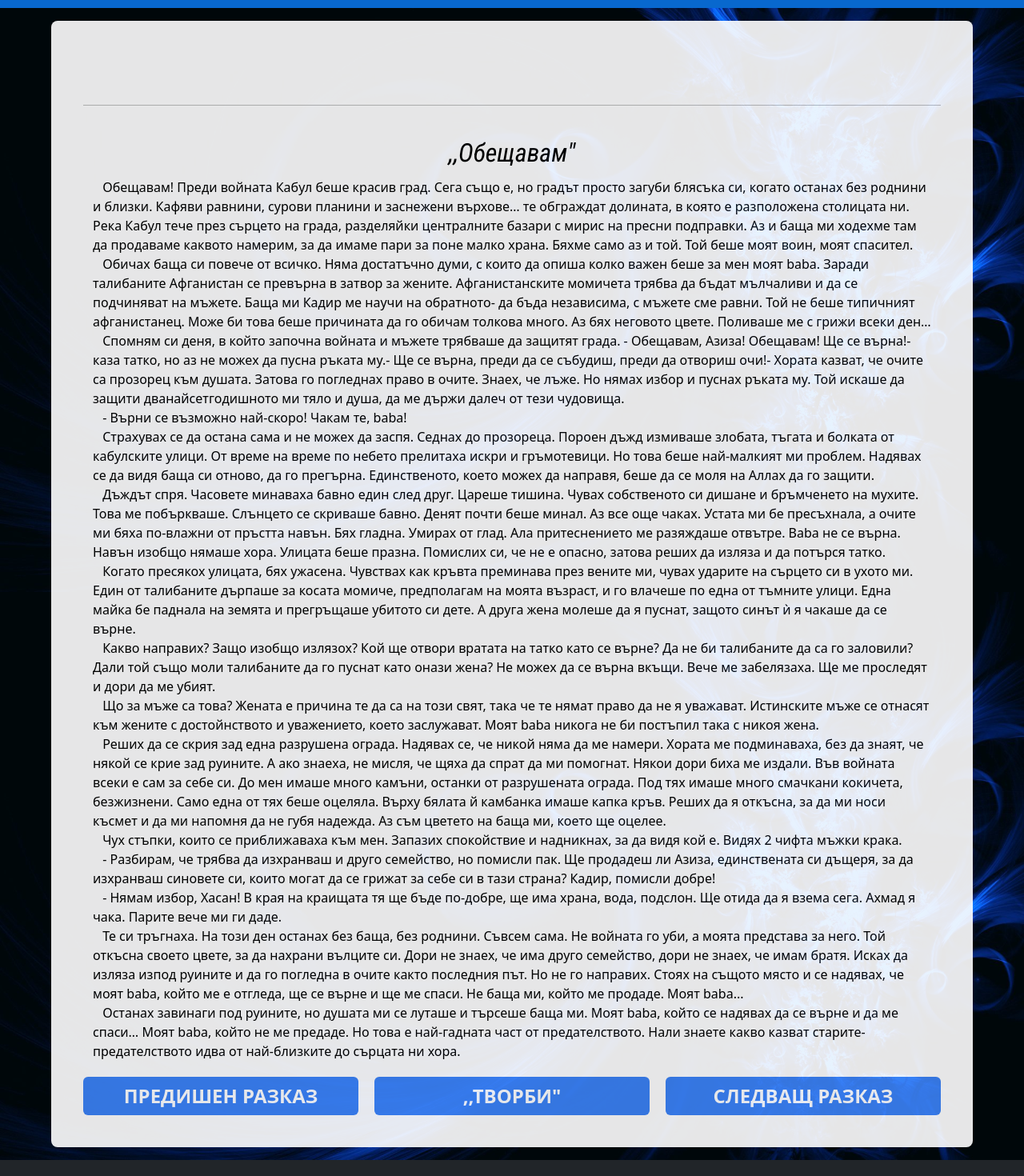
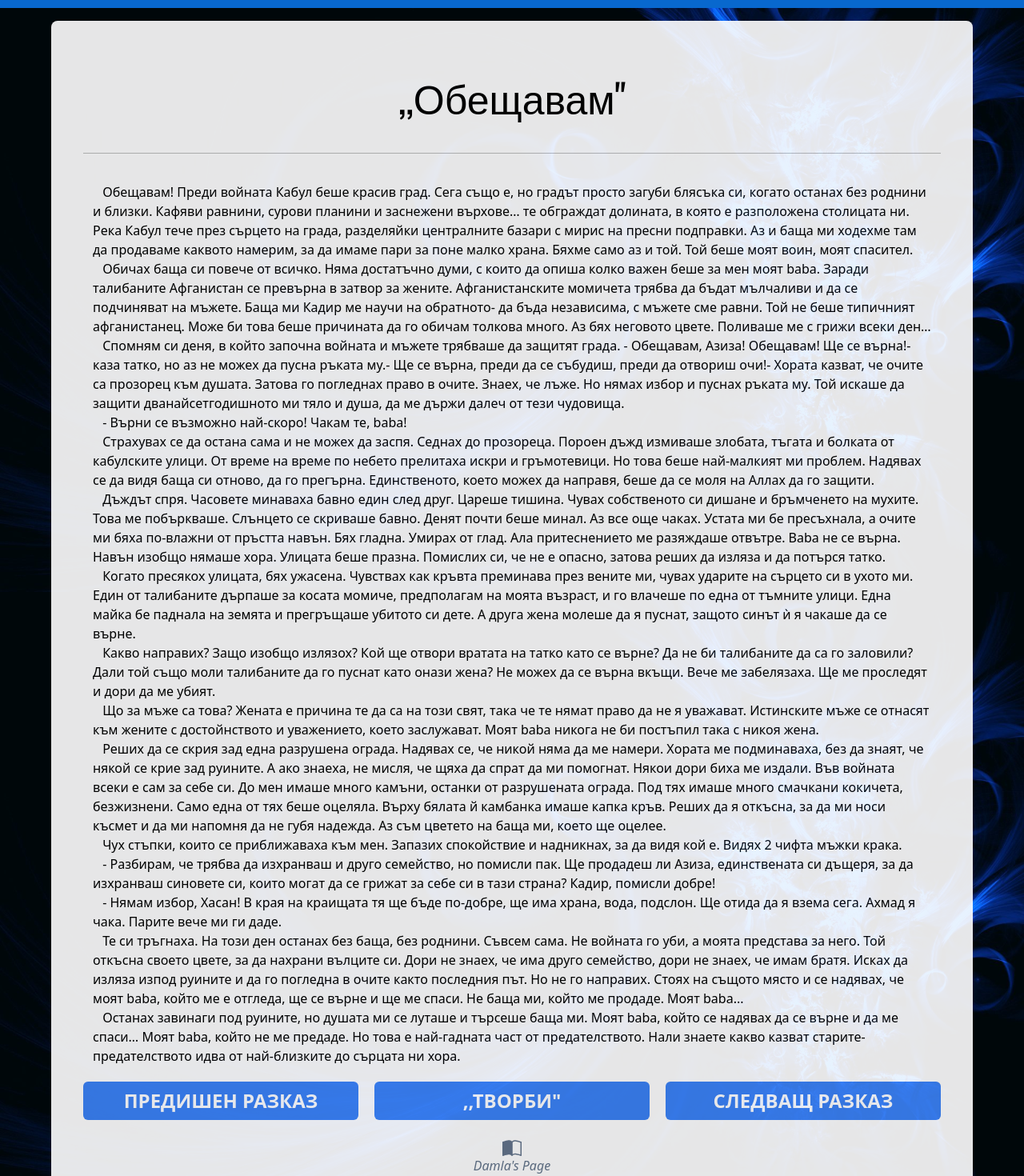
Before and after one commit to sldimitrov/DamlaPage, a React (Create React App) app: page /almanah in a window 1280 px wide. Shown: the part 60-1530 px from the top of the page at 80% size. Built offline with nearby package versions, Linux system fonts and the light colour scheme; a web font is replaced by a local one.

Commit message:
add Damla's page at the end of every Section

```diff
--- a/src/components/UI/SectionTemplate/SectionTemplate.jsx
+++ b/src/components/UI/SectionTemplate/SectionTemplate.jsx
@@ -6,7 +6,7 @@
         id="path"
       >
         <header className="flex items-center flex-col">
-          <h2 className="text-black text-lg mt-4" id="works-title">
+          <h2 className="text-black mt-4" id="works-title">
             {title}
           </h2>
           <h2
@@ -18,6 +18,21 @@
         </header>
         <hr className="bg-black h-0.5 mt-4" />
         {children}
+        <a href="/">
+          <h6 className="mt-4 text-slate-500 italic text-center">
+            <svg
+              xmlns="http://www.w3.org/2000/svg"
+              width="24"
+              height="24"
+              fill="currentColor"
+              className="bi bi-book-half mx-auto mt-3"
+              viewBox="0 0 16 16"
+            >
+              <path d="M8.5 2.687c.654-.689 1.782-.886 3.112-.752 1.234.124 2.503.523 3.388.893v9.923c-.918-.35-2.107-.692-3.287-.81-1.094-.111-2.278-.039-3.213.492zM8 1.783C7.015.936 5.587.81 4.287.94c-1.514.153-3.042.672-3.994 1.105A.5.5 0 0 0 0 2.5v11a.5.5 0 0 0 .707.455c.882-.4 2.303-.881 3.68-1.02 1.409-.142 2.59.087 3.223.877a.5.5 0 0 0 .78 0c.633-.79 1.814-1.019 3.222-.877 1.378.139 2.8.62 3.681 1.02A.5.5 0 0 0 16 13.5v-11a.5.5 0 0 0-.293-.455c-.952-.433-2.48-.952-3.994-1.105C10.413.809 8.985.936 8 1.783" />
+            </svg>
+            Damla's Page
+          </h6>
+        </a>
       </div>
     </>
   );
--- a/src/components/Works/Works.jsx
+++ b/src/components/Works/Works.jsx
@@ -59,12 +59,6 @@
           subtitle={"5 минути за кафе"}
           description="Час на смъртта- 11:11. Най-големият ми кошмар се сбъдна…"
         />
-        <h2
-          className="text-black leading-10 mx-auto text-lg mt-3 sm:line-height: 1.25;"
-          id="works-subtitle"
-        >
-          Есета и разкази
-        </h2>
       </section>
     </SectionTemplate>
   );
--- a/src/pages/PageTemplate/PageTemplate.jsx
+++ b/src/pages/PageTemplate/PageTemplate.jsx
@@ -3,11 +3,8 @@
 
 export default function PageTemplate({ title, text, prevPath, nextPath }) {
   return (
-    <SectionTemplate>
-      <div className="flex h-100 flex-col">
-        <h1 className="text-black text-center mt-10" id="text-title">
-          <i>{title}</i>
-        </h1>
+    <SectionTemplate title={title}>
+      <div className="flex h-100 flex-col pt-4">
         <p className="text-black text-left md:m-3">{text}</p>
         <div className="flex gap sm:gap-1 md:gap-5">
           <GoToLink path={prevPath} text="ПРЕДИШЕН РАЗКАЗ" />
```
